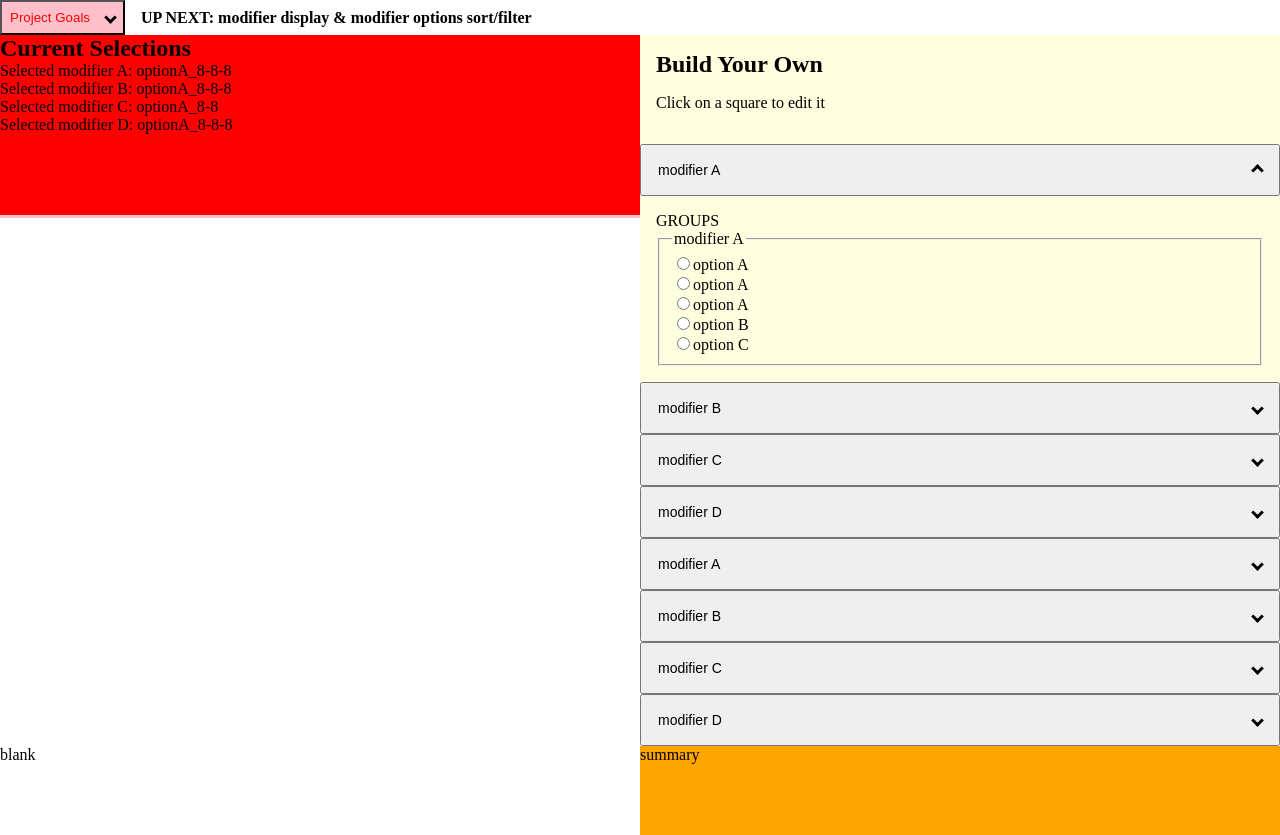
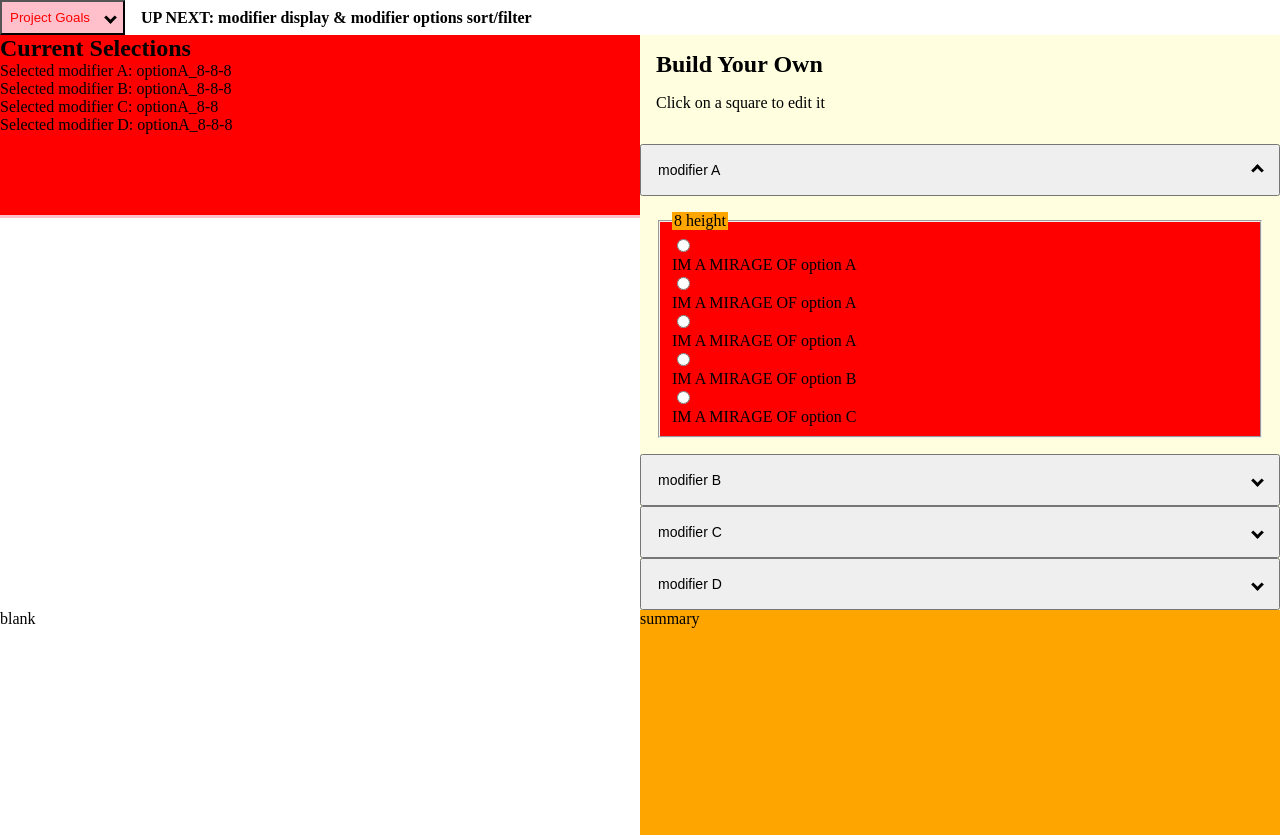
Before and after one commit to KierstenMiller/DnD-product-builder, a Next.js app in the folder next-app-test/: page /build-your-own in a window 1280 px wide. Both pictures are taken after a click on the button "modifier A". Built offline with nearby package versions, Linux system fonts and the light colour scheme.

Commit message:
adding mirage prop and functionality to InputRadio

```diff
--- a/next-app-test/src/Components/form-controls/input-radio.tsx
+++ b/next-app-test/src/Components/form-controls/input-radio.tsx
@@ -1,33 +1,42 @@
 import { useState } from "react";
-
-interface props {
+interface propsOptionI {
+    id: string,
+    label: string,
+    // optional
+    selected?: boolean,
+}
+interface propsI {
     heading: string,
     onChange: ({event, newSelection}: {event: React.ChangeEvent<HTMLInputElement>, newSelection: string}) => any;
-    options: {
-        id: string,
-        label: string,
-        // optional
-        selected?: boolean,
-    }[],
+    options: propsOptionI[],
+    // optional
+    styles?: any, // TODO: look up styles typing
+    mirage?: (option: propsOptionI) => React.ReactNode,
 }
 
-export const InputRadio = ({heading, options, onChange}: props) => {
+export const InputRadio = ({heading, options, onChange, styles = {}, mirage}: propsI) => {
     const [selected, setSelected] = useState(options.find(opt => opt.selected)?.id);
-    return <fieldset>
-        <legend>{heading}</legend>
-        {options.map(opt => <div key={opt.id}>
+    return <fieldset className={styles.fieldset}>
+        <legend className={styles.legend}>{heading}</legend>
+        {options.map(opt => <div key={opt.id} className={styles.inputContainer}>
             <input
+                className={styles.input}
                 type="radio"
                 value={opt.label}
                 id={opt.id}
                 name={heading}
                 onChange={event => {
-                    setSelected(opt.id)
-                    onChange({event, newSelection: opt.id})}
-                }
+                    setSelected(opt.id);
+                    onChange({event, newSelection: opt.id})
+                }}
                 checked={opt.id === selected}
             />
-            <label htmlFor={opt.id}>{opt.label}</label>
+            <label
+                className={styles.label}
+                htmlFor={opt.id}
+            >
+                {mirage ? mirage(opt) : opt.label}
+            </label>
         </div>)}
     </fieldset>
 }
--- /dev/null
+++ b/next-app-test/src/Components/modifier/mirage-styles.module.scss
@@ -0,0 +1,12 @@
+.fieldset {
+    background: red;
+}
+.legend {
+    background: orange;
+}
+.input {
+    background: yellow;
+}
+.label {
+    background: green;
+}
--- a/next-app-test/src/Components/modifier/modifier.tsx
+++ b/next-app-test/src/Components/modifier/modifier.tsx
@@ -4,18 +4,20 @@ import { BasicAccordionGroup } from '-/Components/accordion/basic-accordion-grou
 import { BasicAccordion } from '-/Components/accordion/basic-accordion'
 import { InputRadio } from '-/Components/form-controls/input-radio'
 import { BuildYourOwnModel } from '-/page-components/build-your-own/build-your-own-model'
-
-import BYOStyles from '#/build-your-own.module.scss'
-import styles from '#/Home.module.scss'
 import { GroupedList } from '-/Components/organizer/groupedList'
 import { modifiersT } from '-/page-components/build-your-own/build-your-own.util'
 import { groupByValues } from '-/data/mockUtil.data'
+
+import mirageStyles from './mirage-styles.module.scss'
+import BYOStyles from '#/build-your-own.module.scss'
+import styles from '#/Home.module.scss'
 
 interface BuildYourOwnPageI {
     model: BuildYourOwnModel,
     modifiers: modifiersT,
 }
 // from https://stackoverflow.com/questions/42136098/array-groupby-in-typescript
+// K-TODO: put this somewhere else
 const groupBy = <T, K extends keyof any>(arr: T[], key: (i: T) => K) =>
   arr.reduce((groups, item) => {
     (groups[key(item)] ||= []).push(item);
@@ -38,12 +40,14 @@ export const Modifiers = observer(({model, modifiers}: BuildYourOwnPageI) => {
             headerLevel={3}
             id={mod.label}
         >
-            <GroupedList groupByKey={mod.groupBy} itemsToGroup={mod.options}/>
-            <InputRadio
-                heading={mod.label}
+            {Object.entries(mod.groupedOptions).map(([key, value]) => <InputRadio
+                key={key}
+                heading={`${key} ${mod.groupBy}`}
                 onChange={({newSelection}) => model.updateConfigItemSelection({id: mod.label, selection: newSelection})}
-                options={mod.options}
-            />
+                options={value}
+                styles={mirageStyles}
+                mirage={(opt) => <div>IM A MIRAGE OF {opt.label}</div>}
+            />)}
         </BasicAccordion>)}
     </BasicAccordionGroup>
 })
--- a/next-app-test/src/page-components/build-your-own/build-your-own-page.tsx
+++ b/next-app-test/src/page-components/build-your-own/build-your-own-page.tsx
@@ -34,21 +34,6 @@ export const BuildYourOwnPage = observer(({model, modifiers}: BuildYourOwnPageI)
                                 <p>Click on a square to edit it</p>
                             </div>
                             <Modifiers model={model} modifiers={modifiers}/>
-                            <BasicAccordionGroup>
-                                {modifiers.map(mod => <BasicAccordion
-                                    stylesOverride={BYOStyles}
-                                    headerText={mod.label}
-                                    headerLevel={3}
-                                    id={mod.label}
-                                >
-                                    <GroupedList groupByKey={mod.groupBy} itemsToGroup={mod.options}/>
-                                    <InputRadio
-                                        heading={mod.label}
-                                        onChange={({newSelection}) => model.updateConfigItemSelection({id: mod.label, selection: newSelection})}
-                                        options={mod.options}
-                                    />
-                                </BasicAccordion>)}
-                            </BasicAccordionGroup>
                         </div>
                     </div>
                     <div className={styles.row}>
```
